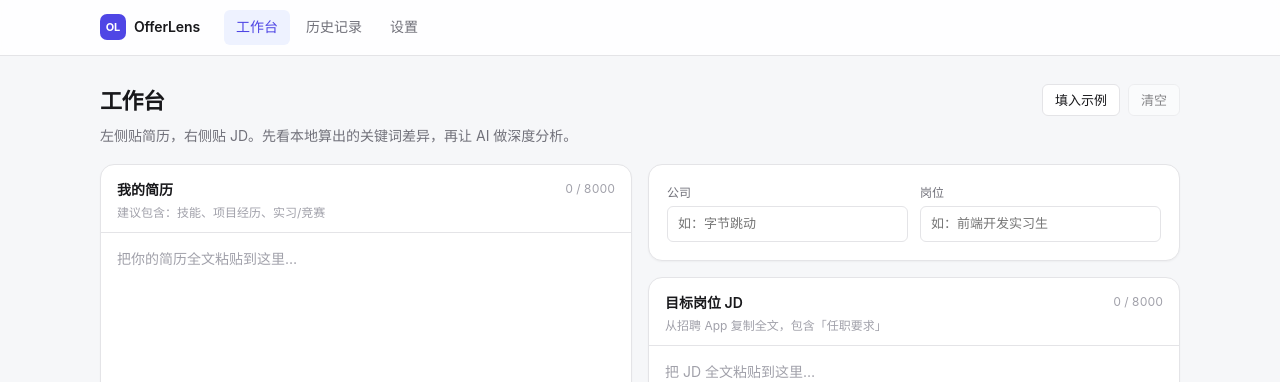
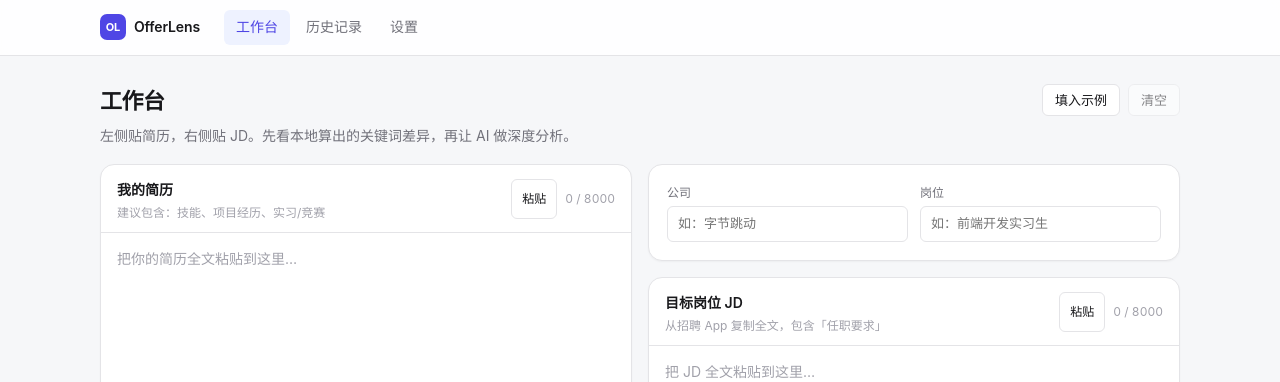
Before and after one commit to 3124004087/offer-lens, a Vue app: page / in a window 1280 px wide. Shown: the top 382 px of the page. Built offline with nearby package versions, Linux system fonts and the light colour scheme.

Commit message:
feat: TextPanel 支持一键读取剪贴板粘贴

```diff
--- a/src/components/common/TextPanel.vue
+++ b/src/components/common/TextPanel.vue
@@ -1,10 +1,30 @@
 <script setup lang="ts">
-import { computed } from 'vue'
+import { computed,ref } from 'vue'
 
 /**
  * 双栏通用输入面板：简历 / JD 复用
  * 用法：<TextPanel v-model="store.resumeText" title="我的简历" />
  */
+const pasteHint=ref('')
+
+/** 读系统剪贴板并追加到输入框；失败只提示，不阻断输入 */
+async function pasteFromClipboard() {
+  pasteHint.value = ''
+  try {
+    // 非 https（非 localhost）时 navigator.clipboard 是 undefined，
+    // 调用会抛 TypeError，统一被下面 catch 兜住
+    const clip = await navigator.clipboard.readText()
+    if (!clip.trim()) {
+      pasteHint.value = '剪贴板是空的'
+      return
+    }
+    // 赋值给 text 会走上面那个 set，自动享受 maxLength 截断
+    text.value = props.modelValue ? props.modelValue + '\n' + clip : clip
+  } catch {
+    pasteHint.value = '浏览器不允许读剪贴板，请手动 Ctrl/Cmd + V'
+  }
+}
+
 const props = withDefaults(
   defineProps<{
     title: string
@@ -46,9 +66,12 @@ const isNearLimit = computed(() => count.value >= props.maxLength * 0.9)
         <h2 class="panel-title">{{ title }}</h2>
         <p v-if="subtitle" class="panel-sub text-xs text-3">{{ subtitle }}</p>
       </div>
-      <span class="counter" :class="{ 'is-warn': isNearLimit }">
-        {{ count }} / {{ maxLength }}
-      </span>
+      <div class="panel-tools">
+        <button class="btn paste-btn" type="button" @click="pasteFromClipboard">粘贴</button>
+        <span class="counter" :class="{ 'is-warn': isNearLimit }">
+          {{ count }} / {{ maxLength }}
+        </span>
+      </div>
     </header>
 
     <textarea
@@ -61,6 +84,7 @@ const isNearLimit = computed(() => count.value >= props.maxLength * 0.9)
 
     <footer class="panel-foot">
       <slot name="footer" />
+      <span v-if="pasteHint" class="hint warn">{{ pasteHint }}</span>
       <span v-if="isTooShort" class="hint warn">
         内容少于 {{ minLength }} 字，判断会不准
       </span>
@@ -94,6 +118,14 @@ const isNearLimit = computed(() => count.value >= props.maxLength * 0.9)
 .panel-sub {
   margin-top: 2px;
 }
+
+.panel-tools {
+ display: flex; align-items: center; gap: 8px; flex-shrink: 0;
+ }
+
+.paste-btn {
+ height: 28px; padding: 0 10px; font-size: 12px; border-radius: var(--radius-sm);
+ }
 
 .counter {
   flex-shrink: 0;
```
Also changed, not shown: 1 other file (tests, documents, lock files or other folders).
